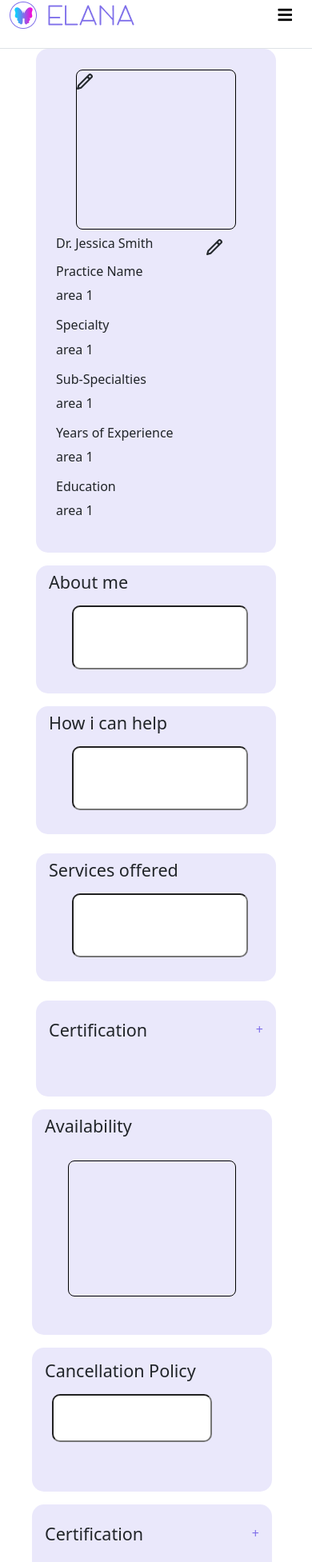
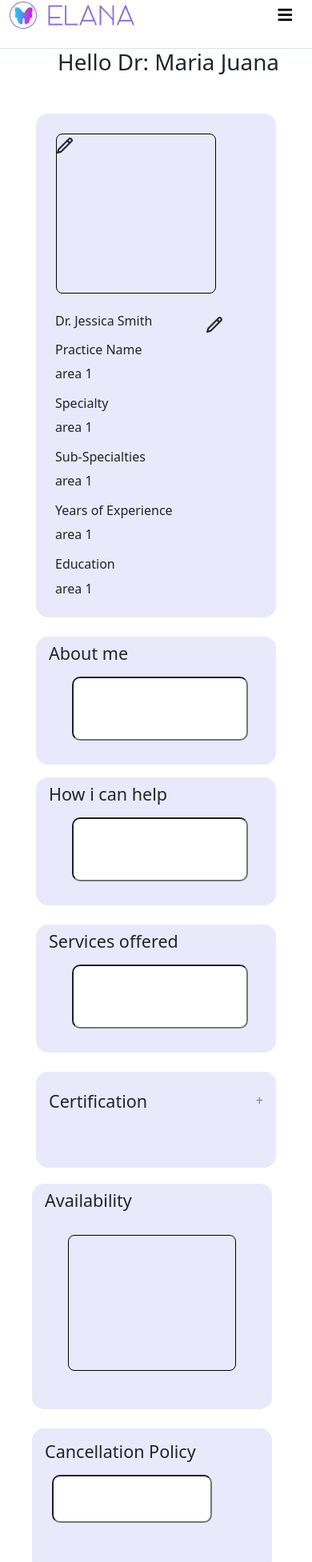
Before and after one commit to MVP-Marketplace/elana-new, a React (Create React App) app in the folder frontend/: page /newPractitionerProfile in a window 390 px wide. Shown: the part 22-1975 px from the top of the page at 80% size. Built offline with nearby package versions, Linux system fonts and the light colour scheme; a web font is replaced by a local one.

Commit message:
profile page

```diff
--- a/frontend/src/pages/Practitioner/PractitionerProfileStyles.css
+++ b/frontend/src/pages/Practitioner/PractitionerProfileStyles.css
@@ -3,17 +3,16 @@
     height: 630px;
     width: 250px;
     border-radius: 15px;
-    padding: 1px;
 }
 .photo-secction{
     width: 200px;
     height: 200px;
     border: solid 1px black;
     border-radius: 8px;
-    margin: 25px auto;
+    margin: 25px;
 }
 .second-secction-profile{
-  margin-right: 85px;
+  /* margin-right: 85px; */
 }
 .name-profile{
     display: flex;
@@ -98,6 +97,7 @@ margin-left: 45px;
     width: 300px;
     margin-right: 95px;
     margin-left: 85px;
+    margin-top: 20px;
   }
   .policy{
     width: 300px;
@@ -133,3 +133,6 @@ margin-left: 45px;
 .bg-purple-modal{
   background-color: #EAE8FB;
 }
+.plus-button:hover{
+  cursor: pointer;
+}
--- a/frontend/src/pages/Practitioner/newPractitionerProfile.jsx
+++ b/frontend/src/pages/Practitioner/newPractitionerProfile.jsx
@@ -67,12 +67,14 @@ export function NewPractitionerProfile() {
     <h1 className="ppHeader">Hello, {user && `Dr. ${user.firstName} ${user.lastName}`}</h1>
     <button className="ppButton" onClick={onLogout}>Log Out</button> */}
     <MDBContainer className="container-profile">
-
+      <div className="container">
+    <h1 className="mb-5 ms-5 text-start">Hello Dr: Maria Juana</h1>
+    </div>
       <MDBRow>
-        <MDBCol className="d-flex justify-content-center">
+        <MDBCol className="mb-4 d-flex justify-content-center">
           <div className="fisrt-secction-profile ">
-            <div className="mt-2">
-              <div className="photo-secction mb-2">
+            <div className="">
+              <div className="photo-secction">
                 <img
                   alt=""
                   src={pen}
@@ -301,7 +303,7 @@ export function NewPractitionerProfile() {
         <MDBCol order='' className="second-secction-profile d-flex justify-content-center ">
           <div>
             <div className="bg-profile-input">
-              <h4 className="m-3 pt-2">About me</h4>
+              <h4 className="mx-3 mb-3 pt-2">About me</h4>
               <input className="input-profile" onClick={() => setShowButtons(!showbuttons)}></input>
               {showbuttons && <div className="d-flex moveR"><button className="buttonmodal me-1">save</button><button className="buttonmodal me-1 ">Cancel</button></div>}
             </div>
@@ -325,7 +327,7 @@ export function NewPractitionerProfile() {
             <div className="bg-profile-input-certifications">
               <div className="icon-plus">
                 <h4 className="m-3 pt-2">Certification</h4>
-                <span className="m-3 pt-2" onClick={toggleShowlast}>+</span>
+                <span className="m-3 pt-2 plus-button" onClick={toggleShowlast}>+</span>
                 <MDBModal show={basicModalLast} setShow={setBasicModalLast} tabIndex='-1'>
                   <MDBModalDialog className="boxmodal modal-lg">
                     <MDBModalContent className="bgmodal">
@@ -397,9 +399,9 @@ export function NewPractitionerProfile() {
 
 
         <MDBCol order='' className="d-flex justify-content-center">
-          <div>
-            <div className="availability">
-              <h4 className="m-3 pt-2">Availability</h4>
+          <div className="">
+            <div className="availability mb-4">
+              <h4 className="mx-3 mb-3 pt-2">Availability</h4>
               <div className="availability-box"></div>
             </div>
 
@@ -409,8 +411,8 @@ export function NewPractitionerProfile() {
             </div>
 
             <div className="certification mt-3">
-              <h4 className="m-3 pt-2">Certification</h4>
-              <span className="m-3 pt-2">+</span>
+              <h4 className="m-3 pt-2 whitespace">Payment Methods</h4>
+              <span className="m-3 pt-2 plus-button">+</span>
             </div>
           </div>
         </MDBCol>
```
